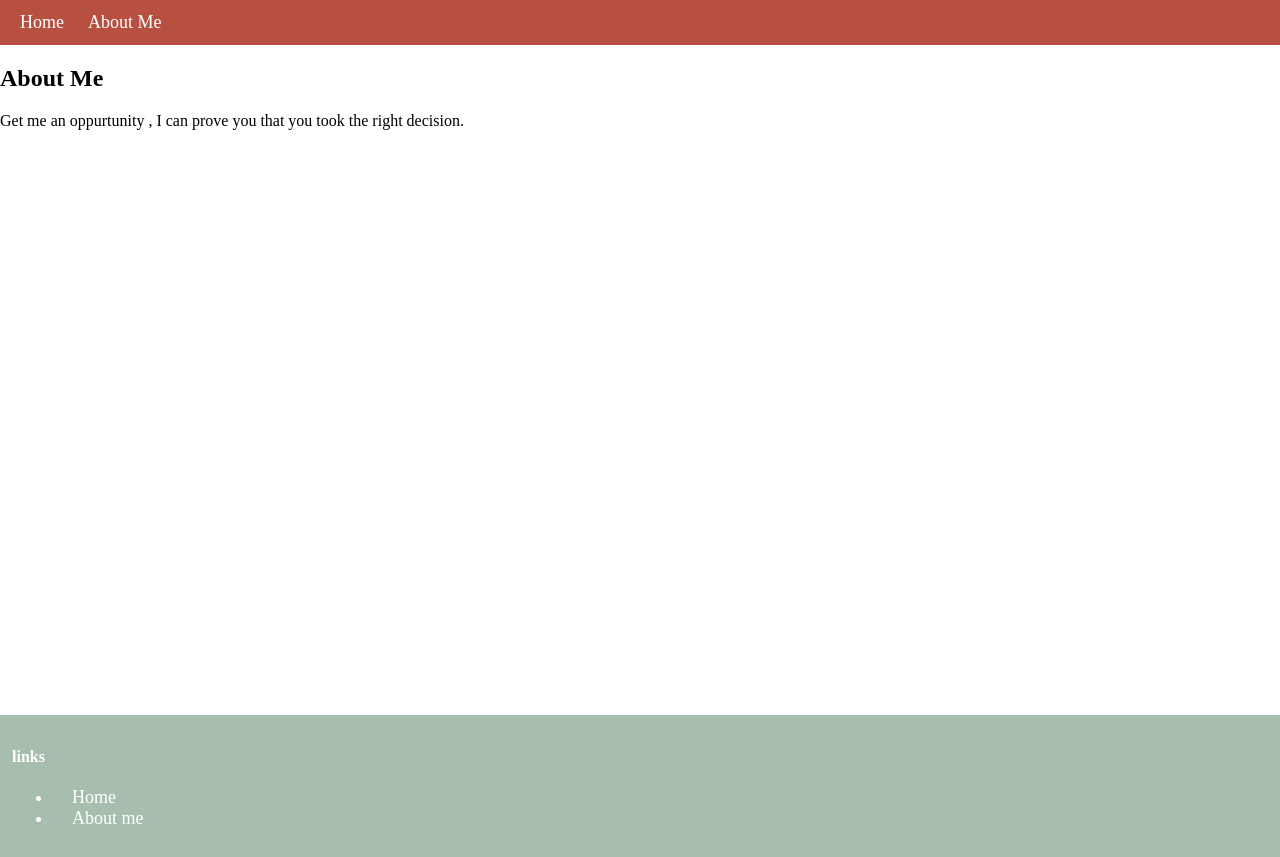
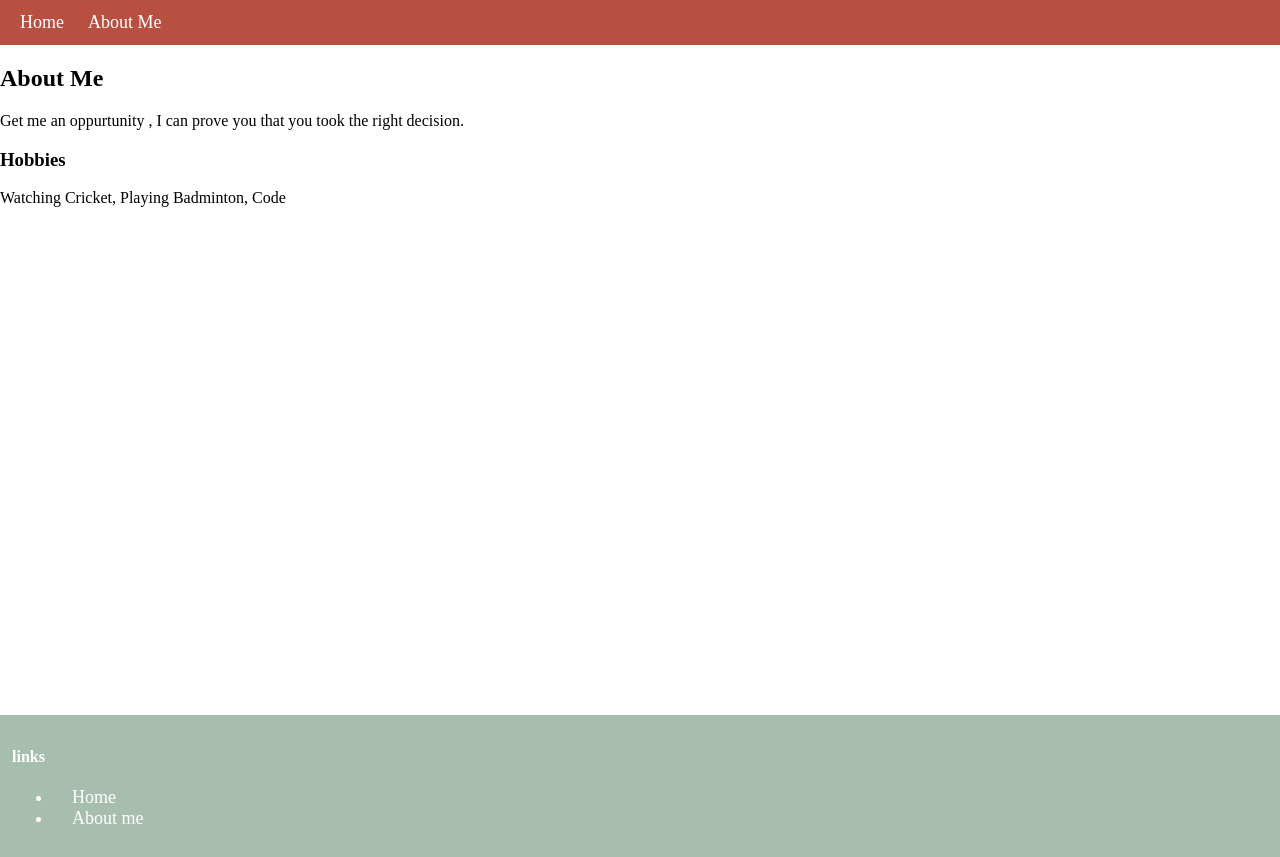
Before and after one commit to PardhaSaradhichodey7/JavaCourse, a plain HTML site: page WebPractice/about.html in a window 1280 px wide. Drawn offline with Linux system fonts and the light colour scheme.

Commit message:
Web Practice Day 9

```diff
--- a/WebPractice/about.html
+++ b/WebPractice/about.html
@@ -18,6 +18,8 @@
         Get me an oppurtunity , I can prove you that you took the right
         decision.
       </p>
+      <h3>Hobbies</h3>
+      <p>Watching Cricket, Playing Badminton, Code</p>
     </div>
 
     <footer>
```
